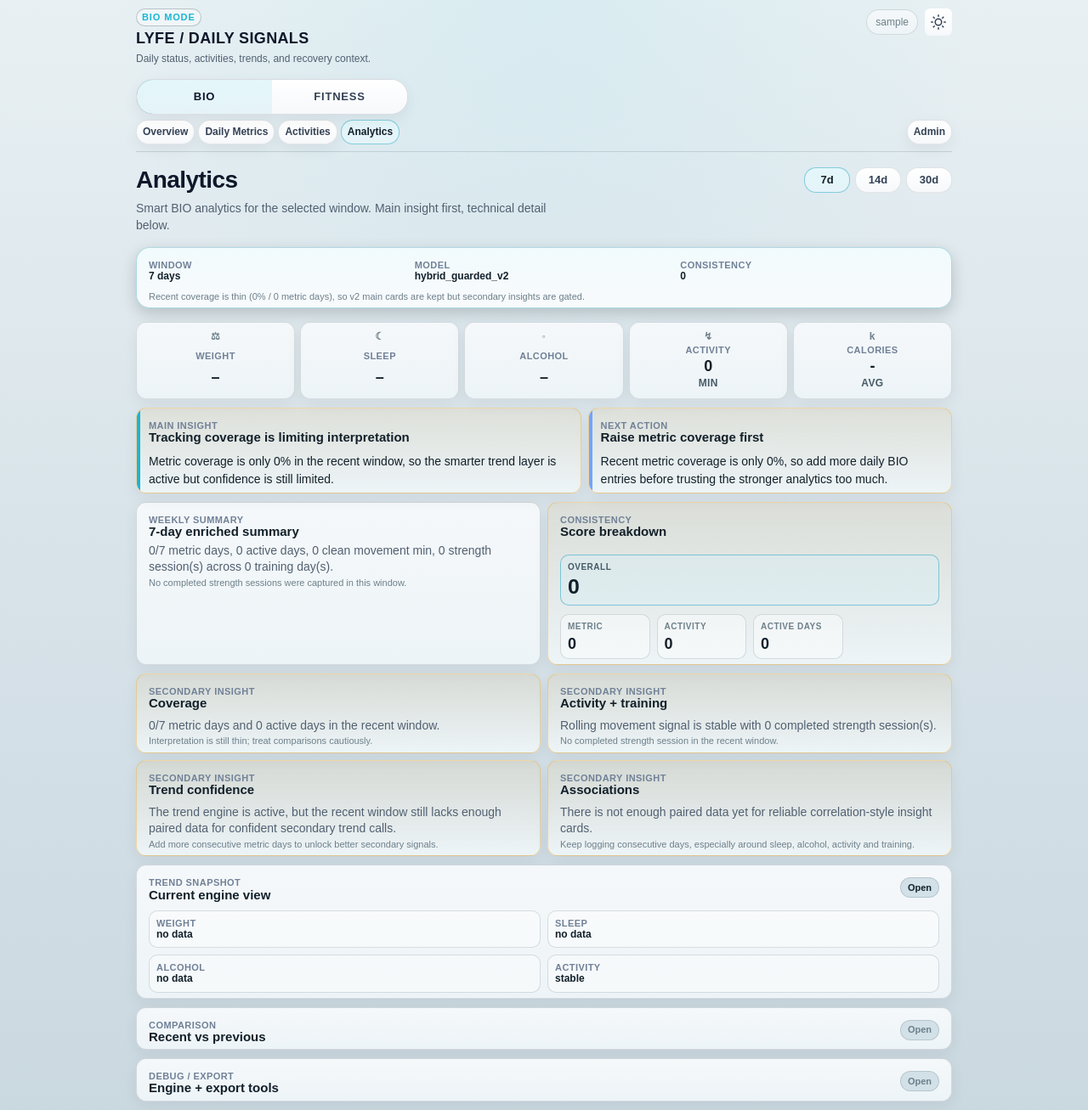
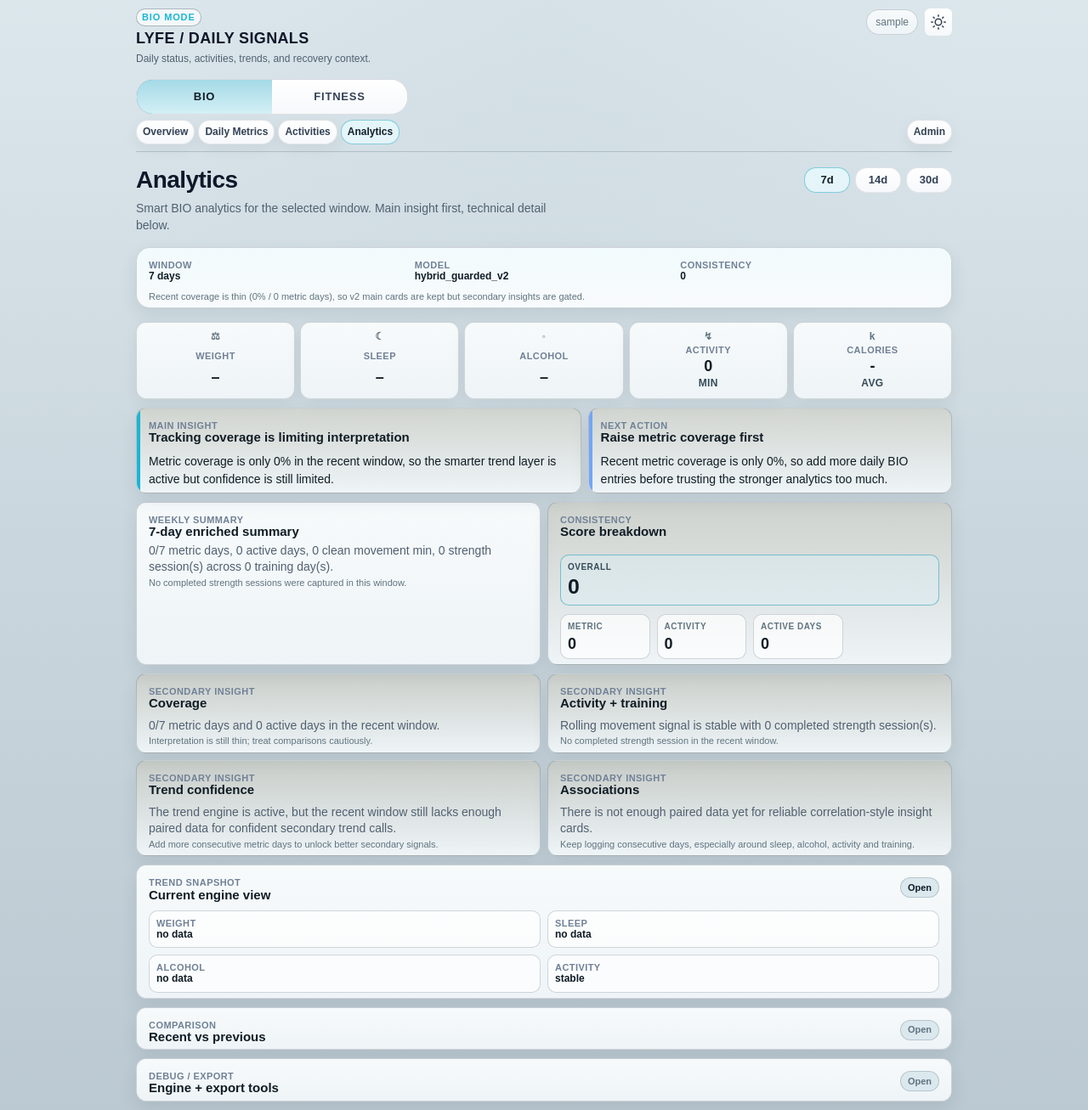
Before and after one commit to MartinParf/lyfeapp, a Django app: page /bio/analytics/ in a window 1280 px wide. Shown: the whole page at 85% size. Run offline with Django 5.2, Linux system fonts and the light colour scheme; the visitor is signed in with stand-in values (Sample User, id 1); data comes from the database, SQL or seed files in the repository; data that the repository does not hold is empty; some libraries are stand-ins or nearby versions.

Commit message:
P12.Theme dark / light v2

```diff
--- a/core/static/core/css/app.css
+++ b/core/static/core/css/app.css
@@ -3823,7 +3823,7 @@ button.primary-submit-full,
    ========================================================= */
 
    :root[data-theme="light"] {
-    --bg: #d9e4ea;
+    --bg: #cbd7de;
 
     --panel: #edf4f7;
     --panel-2: #f5f8fa;
@@ -3840,8 +3840,8 @@ button.primary-submit-full,
     --fitness-soft: rgba(231, 154, 21, 0.075);
 
     --page-bg:
-        radial-gradient(circle at top, rgba(24, 183, 214, 0.075), transparent 35%),
-        linear-gradient(180deg, #e8f0f3 0%, #d9e4ea 46%, #cad8e0 100%);
+        radial-gradient(circle at top, rgba(80, 115, 135, 0.05), transparent 35%),
+        linear-gradient(180deg, #dce7ec 0%, #cbd7de 46%, #bbc9d2 100%);
 
     --surface-elevated: rgba(255, 255, 255, 0.44);
     --surface-elevated-2: rgba(255, 255, 255, 0.66);
@@ -3907,3 +3907,166 @@ button.primary-submit-full,
     color: #12202a !important;
     text-shadow: none;
 }
+
+/* =========================================================
+   LIGHT THEME CONTRAST TUNING
+   Cards need stronger separation in light mode
+   ========================================================= */
+
+   :root[data-theme="light"] {
+    --panel: #eef4f7;
+    --panel-2: #f7fafb;
+    --panel-3: #dbe8ee;
+
+    --line: rgba(35, 58, 72, 0.20);
+    --line-2: rgba(35, 58, 72, 0.34);
+
+    --text: #101c25;
+    --text-soft: #354b58;
+    --text-dim: #607480;
+
+    --surface-elevated: rgba(255, 255, 255, 0.70);
+    --surface-elevated-2: rgba(255, 255, 255, 0.88);
+
+    --shadow-soft: 0 10px 24px rgba(35, 58, 72, 0.16);
+}
+
+:root[data-theme="light"] .list-card,
+:root[data-theme="light"] .panel-soft,
+:root[data-theme="light"] .panel-accent,
+:root[data-theme="light"] .metric-card,
+:root[data-theme="light"] .analytics-card,
+:root[data-theme="light"] .session-list-card {
+    border-color: var(--line);
+    box-shadow: 0 8px 20px rgba(35, 58, 72, 0.10);
+}
+
+:root[data-theme="light"] .metric-card,
+:root[data-theme="light"] .analytics-card {
+    background:
+        linear-gradient(
+            180deg,
+            rgba(255, 255, 255, 0.78) 0%,
+            rgba(238, 246, 249, 0.90) 100%
+        );
+}
+
+/* =========================================================
+   SESSION STATE CARDS
+   Planned gets subtle distinction, completed stays default
+   ========================================================= */
+
+/* Dark: planned only — slightly greyer and lighter */
+:root[data-theme="dark"] .session-list-card-planned {
+    border-color: rgba(170, 180, 190, 0.24);
+    background:
+        linear-gradient(
+            180deg,
+            rgba(170, 180, 190, 0.055) 0%,
+            color-mix(in srgb, var(--panel) 92%, #ffffff 8%) 100%
+        );
+}
+
+/* Dark: completed uses default card surface, only icon carries status */
+:root[data-theme="dark"] .session-list-card-completed {
+    border-color: var(--line);
+    background: linear-gradient(180deg, var(--panel-2) 0%, var(--panel) 100%);
+}
+
+/* Light: keep both close to normal cards, contrast is handled globally */
+:root[data-theme="light"] .session-list-card-planned {
+    /* Zesvětlený rámeček (sníženo z 0.15 na 0.12) */
+    border-color: rgba(15, 23, 42, 0.12);
+
+    /* Zesvětlené pozadí (sníženo z 0.04 na pouhá 0.02) */
+    background: linear-gradient(180deg, rgba(15, 23, 42, 0.02) 0%, var(--panel) 100%);
+}
+
+:root[data-theme="light"] .session-list-card-completed {
+    border-color: var(--line);
+    background: linear-gradient(180deg, var(--panel-2) 0%, var(--panel) 100%);
+}
+/* =========================================================
+   Session status ikonky
+   ========================================================= */
+
+:root[data-theme="light"] .session-list-card-completed .session-state-icon,
+:root[data-theme="light"] .session-list-card-completed .session-inline-state {
+    color: #15803d;
+}
+
+:root[data-theme="light"] .session-list-card-planned .session-state-icon,
+:root[data-theme="light"] .session-list-card-planned .session-inline-state {
+    color: #5f6f7a;
+}
+
+:root[data-theme="dark"] .session-list-card-completed .session-state-icon,
+:root[data-theme="dark"] .session-list-card-completed .session-inline-state {
+    color: #86efac;
+}
+
+:root[data-theme="dark"] .session-list-card-planned .session-state-icon,
+:root[data-theme="dark"] .session-list-card-planned .session-inline-state {
+    color: #9aa7b5;
+}
+/* =========================================================
+   THEME POLISH — stronger BIO/FITNESS mode switch
+   ========================================================= */
+
+   .mode-switch,
+   .mode-toggle,
+   .mode-tabs,
+   .app-mode-switch {
+       border-color: var(--line-2);
+       background:
+           linear-gradient(
+               180deg,
+               color-mix(in srgb, var(--panel-3) 58%, var(--panel-2) 42%) 0%,
+               var(--panel-2) 100%
+           );
+       box-shadow: inset 0 1px 0 rgba(255, 255, 255, 0.035);
+   }
+
+   .mode-switch a,
+   .mode-toggle a,
+   .mode-tabs a,
+   .app-mode-switch a {
+       color: var(--text-soft);
+   }
+
+   body.mode-bio .mode-switch a[href*="bio"],
+   body.mode-bio .mode-toggle a[href*="bio"],
+   body.mode-bio .mode-tabs a[href*="bio"],
+   body.mode-bio .app-mode-switch a[href*="bio"] {
+       color: #ffffff;
+       background:
+           linear-gradient(
+               180deg,
+               color-mix(in srgb, var(--bio) 28%, var(--panel-3) 72%) 0%,
+               color-mix(in srgb, var(--bio) 16%, var(--panel-2) 84%) 100%
+           );
+   }
+
+   body.mode-fitness .mode-switch a[href*="fitness"],
+   body.mode-fitness .mode-toggle a[href*="fitness"],
+   body.mode-fitness .mode-tabs a[href*="fitness"],
+   body.mode-fitness .app-mode-switch a[href*="fitness"] {
+       color: #ffffff;
+       background:
+           linear-gradient(
+               180deg,
+               color-mix(in srgb, var(--fitness) 30%, var(--panel-3) 70%) 0%,
+               color-mix(in srgb, var(--fitness) 17%, var(--panel-2) 83%) 100%
+           );
+   }
+
+   :root[data-theme="light"] body.mode-bio .mode-switch a[href*="bio"],
+   :root[data-theme="light"] body.mode-bio .mode-toggle a[href*="bio"],
+   :root[data-theme="light"] body.mode-bio .mode-tabs a[href*="bio"],
+   :root[data-theme="light"] body.mode-bio .app-mode-switch a[href*="bio"],
+   :root[data-theme="light"] body.mode-fitness .mode-switch a[href*="fitness"],
+   :root[data-theme="light"] body.mode-fitness .mode-toggle a[href*="fitness"],
+   :root[data-theme="light"] body.mode-fitness .mode-tabs a[href*="fitness"],
+   :root[data-theme="light"] body.mode-fitness .app-mode-switch a[href*="fitness"] {
+       color: var(--text) !important;
+   }
```
